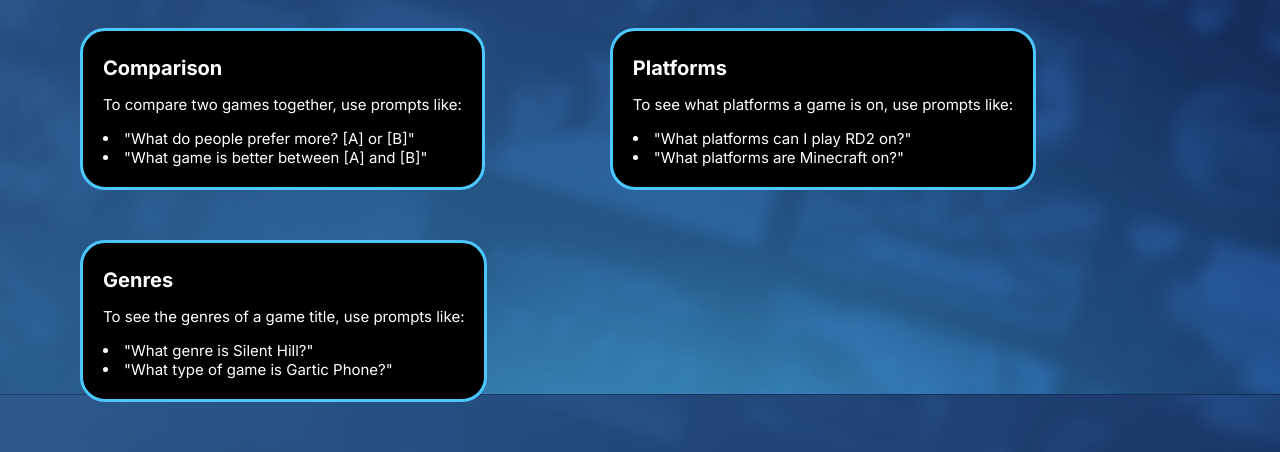
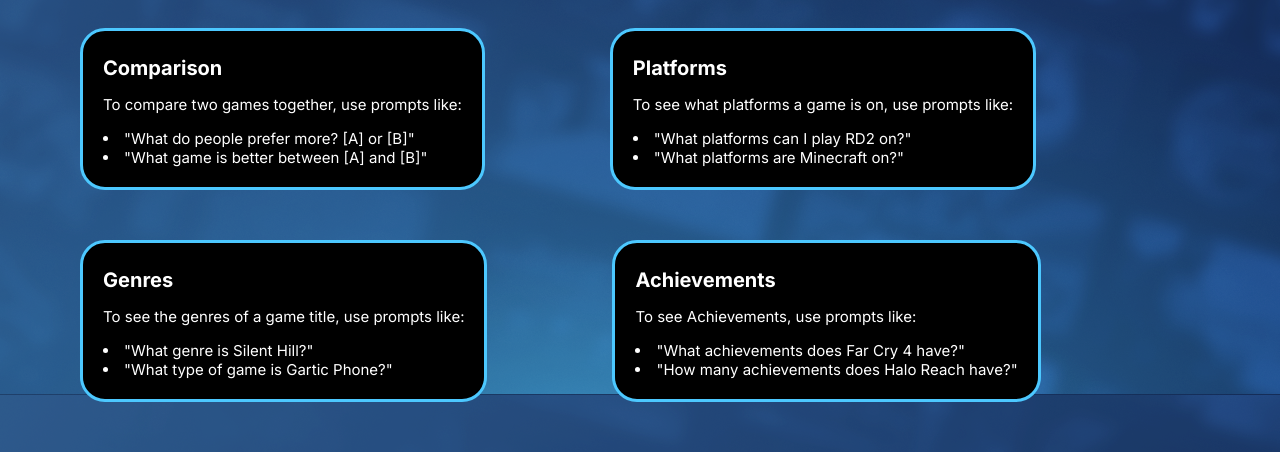
Before and after one commit to BenShapley/game-database-openai-powered, a Flask app: page /help in a window 1280 px wide. Shown: the part 686-1138 px from the top of the page. Run offline with Flask 3, Linux system fonts and the light colour scheme; parts of the project's set-up code (start-up, migrations or seed data) failed here and were passed over.

Commit message:
open ai function to find game achievements

```diff
--- a/main.py
+++ b/main.py
@@ -99,6 +99,7 @@ def game_stores(id):
     #print(data)
     return data
 
+# Returns game genres
 def game_genres(id):
     data = game_data(id)
     desired_data = data["genres"]
@@ -109,6 +110,13 @@ def game_genres(id):
     if len(genres) > max_count:
         return genres[:max_count]
     return genres
+
+# Returns game achievements and amount
+def game_achievements(id):
+    url = base_url+f"/{id}/achievements?key={rawg_key}"
+    response = requests.get(url)
+    data = response.json()
+    return data["results"], data["count"]
 
 # Returns the main game developer
 def game_developer(user_input):
@@ -220,10 +228,29 @@ functions = [
 				"required": ["user_input"]
             }
         },
+        "type": "function",
+        "function": {
+            "name": "get_game_achievements",
+			"description": """Returns a list of achievements for the desired game.
+            An example would be someone asking 'What achievements does [name] have?' or
+            'How many achievements does [name] have?""",
+			"parameters": {
+				"type": "object",
+				"properties": {
+					"user_input": {
+						"type": "string",
+						"description": "The video game title you are using to search"
+					}
+				},
+				"required": ["user_input"]
+            }
+        },
         "function": {
             "name": "compare_games",
 			"description": """Compares two games together to see how each one were recieved by the public
-            An example would be someone asking 'What game is better, [name] or [name]?'""",
+            An example would be someone asking 'What game is better, [name] or [name]?'
+            ONLY RUN THIS FUNCTION IF TWO DIFFERENT GAMES ARE REQUESTED. If one game is requested,
+            the 'get_game_reviews' would be better.""",
 			"parameters": {
 				"type": "object",
 				"properties": {
@@ -283,6 +310,7 @@ def get_game_reviews(user_input):
     where necessary. Please use HTML styling to spice it up!!! For eg, use colours! Just keep in mind, the background is black so
     make sure its visible."""
 
+# OpenAI function to return platforms
 def get_game_platforms(user_input):
     print("FETCHING PLATFORMS")
     desired_id = game_id_grabber(user_input)
@@ -292,6 +320,7 @@ def get_game_platforms(user_input):
     where necessary. Please use HTML styling to spice it up!!! For eg, use colours! Just keep in mind, the background is black so
     make sure its visible."""
 
+# OpenAI function to return game genres
 def get_game_genres(user_input):
     print("FETCHING GENRES")
     desired_id = game_id_grabber(user_input)
@@ -301,7 +330,9 @@ def get_game_genres(user_input):
     where necessary. Please use HTML styling to spice it up!!! For eg, use colours! Just keep in mind, the background is black so
     make sure its visible."""
 
+# OpenAI function to compare two different games
 def compare_games(user_input_x, user_input_y):
+    print(f"COMPARING {user_input_x} and {user_input_y}")
     desired_id_x = game_id_grabber(user_input_x)
     desired_id_y = game_id_grabber(user_input_y)
     desired_data_x = game_ratings(desired_id_x)
@@ -311,6 +342,16 @@ def compare_games(user_input_x, user_input_y):
     I am putting this directly into a HTML document so please format this correctly. You must present the data using <p> and <li>
     where necessary. Please use HTML styling to spice it up!!! For eg, use colours! Just keep in mind, the background is black so
     make sure its visible."""
+
+# OpenAI function to get game achievements
+def get_game_achievements(user_input):
+    print("FETCHING ACHIEVEMENTS")
+    desired_id = game_id_grabber(user_input)
+    achievements, count = game_achievements(desired_id)
+    return f"""The game {user_input} has {count} achievements. These achievements are {achievements}. I am putting these
+    achievements into a HTML document directly so please format this correctly. You must present the data using <p> and <li> when
+    necessary (EMBEDD THIS PROPERLY INTO HTML). I want you to showcase three of the best achievements alongside embedding their
+    image. Just keep in mind, the background is black so make sure its visible."""
 
 # OpenAI question input and answer
 def ask_question(question):
@@ -334,6 +375,7 @@ def ask_question(question):
             "get_game_reviews": get_game_reviews,
             "get_game_platforms": get_game_platforms,
             "get_game_genres": get_game_genres,
+            "get_game_achievements": get_game_achievements,
             "compare_games": compare_games
 		}
 
--- a/templates/help.html
+++ b/templates/help.html
@@ -88,6 +88,15 @@
 					<li>"What type of game is Gartic Phone?"</li>
 				</div>
 			</div>
+
+			<div class="help_section">
+				<h6>Achievements</h6>
+				<p>To see Achievements, use prompts like:</p>
+				<div class="prompt_example">
+					<li>"What achievements does Far Cry 4 have?"</li>
+					<li>"How many achievements does Halo Reach have?"</li>
+				</div>
+			</div>
 		</div>
 	</div>
 </body>
```
Also changed, not shown: README.md.
